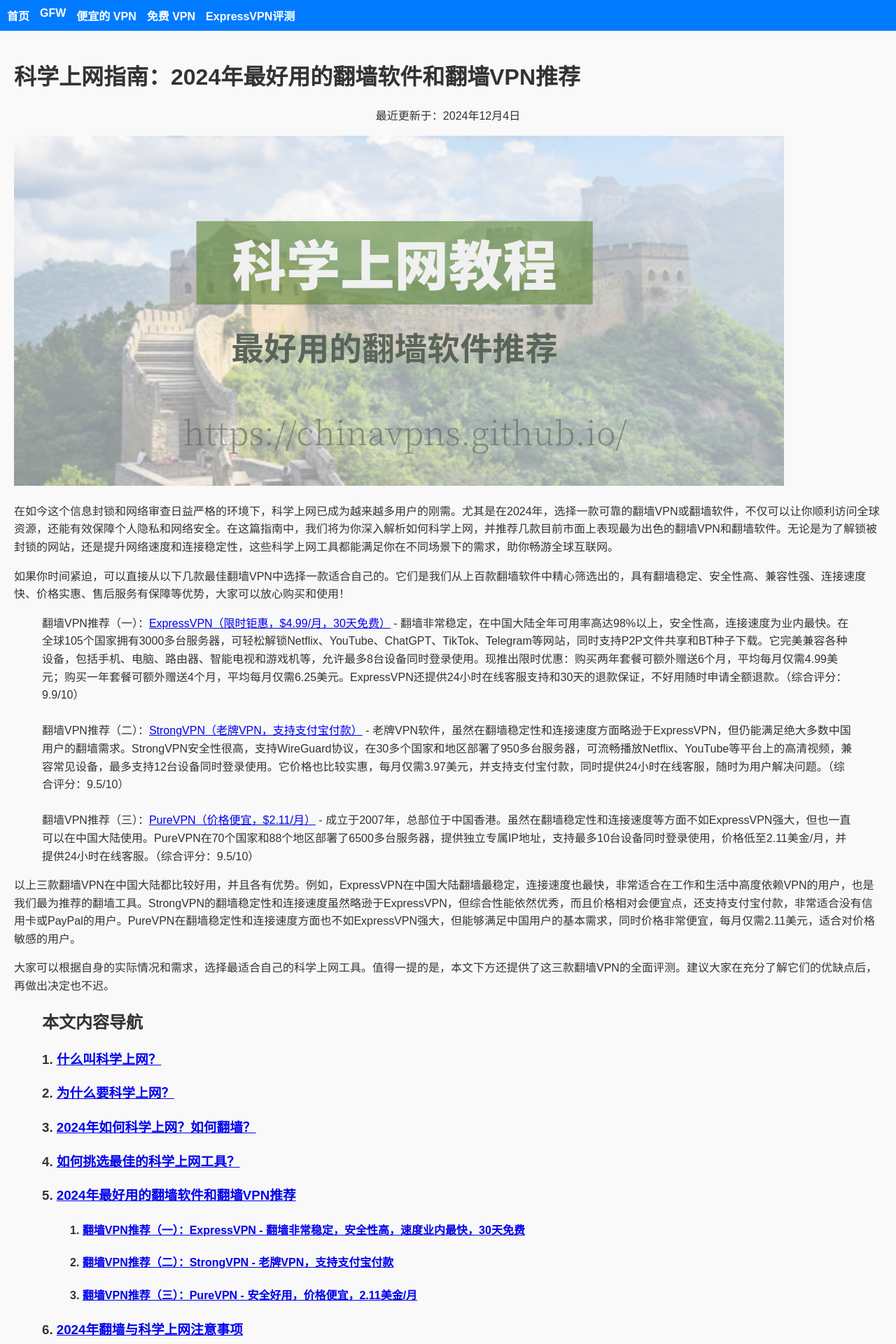
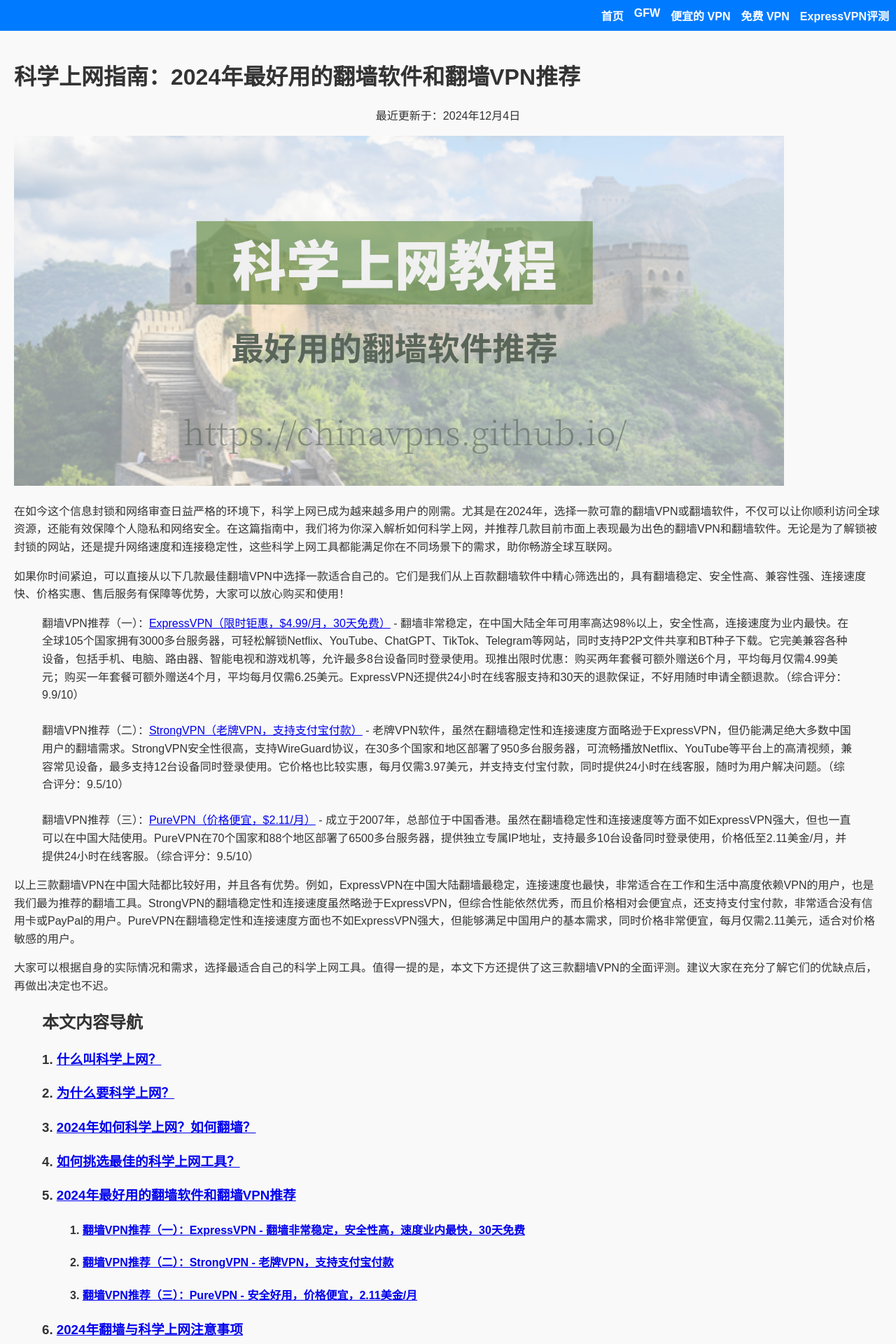
Before and after one commit to chinavpns/chinavpns.github.io, a Jekyll site: the page built from index.md, in a window 1280 px wide. Shown: the top 1920 px of the page at 70% size. Built offline with Jekyll 4.4.1, drawn with Linux system fonts in a browser that asks for light colours; our own code applies the rules of GitHub Pages for plain Markdown files.

Commit message:
Update styles.css

```diff
--- a/assets/css/styles.css
+++ b/assets/css/styles.css
@@ -18,6 +18,7 @@
     margin: 0;
     padding: 0;
     display: flex;
+    justify-content: flex-end; /* 将导航项靠右对齐 */
     gap: 15px;
 }
 
```
